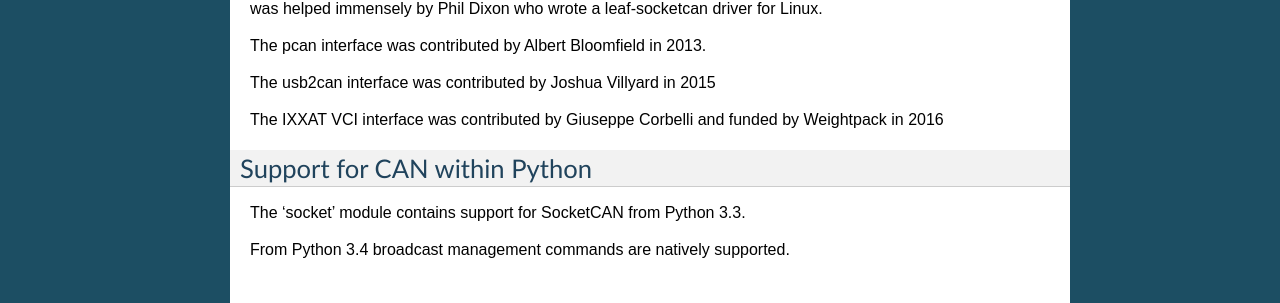
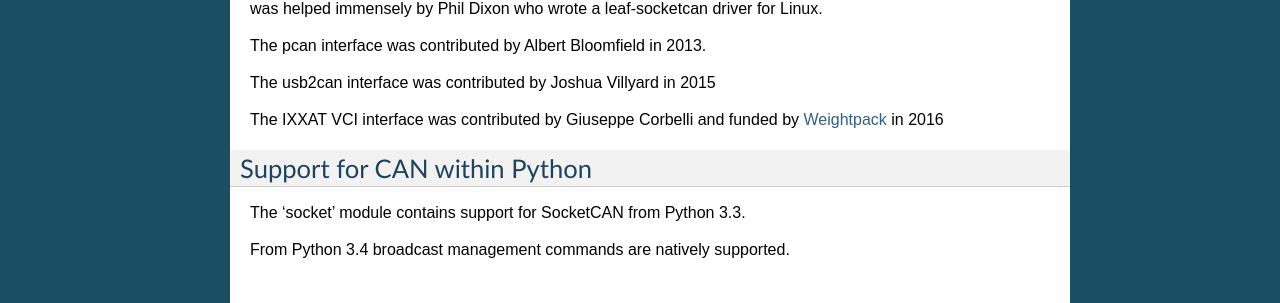
Before and after one commit to hardbyte/python-can, a Sphinx documentation site: the page built from doc/history.rst, in a window 1280 px wide. Shown: the part 338-641 px from the top of the page. Built offline with Sphinx 7.4.7, drawn with Linux system fonts in a browser that asks for light colours; part of the change alters nothing that is shown.

```diff
--- a/doc/history.rst
+++ b/doc/history.rst
@@ -25,7 +25,7 @@ The pcan interface was contributed by Albert Bloomfield in 2013.
 The usb2can interface was contributed by Joshua Villyard in 2015
 
 The IXXAT VCI interface was contributed by Giuseppe Corbelli and funded
-by Weightpack in 2016
+by `Weightpack <http://www.weightpack.com>`__ in 2016
 
 
 Support for CAN within Python
```
